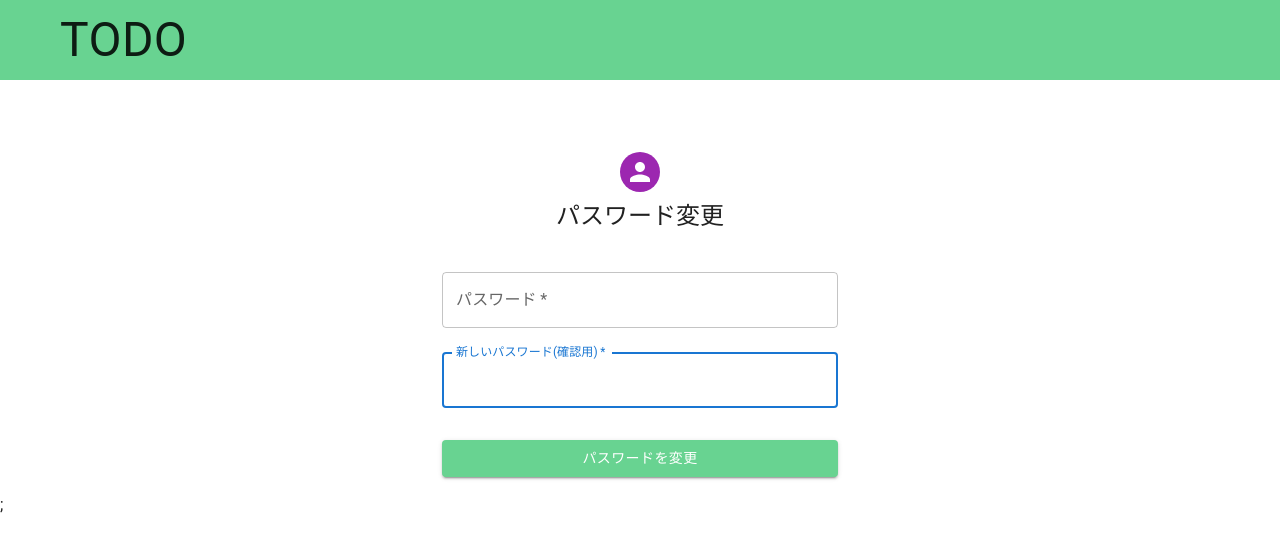
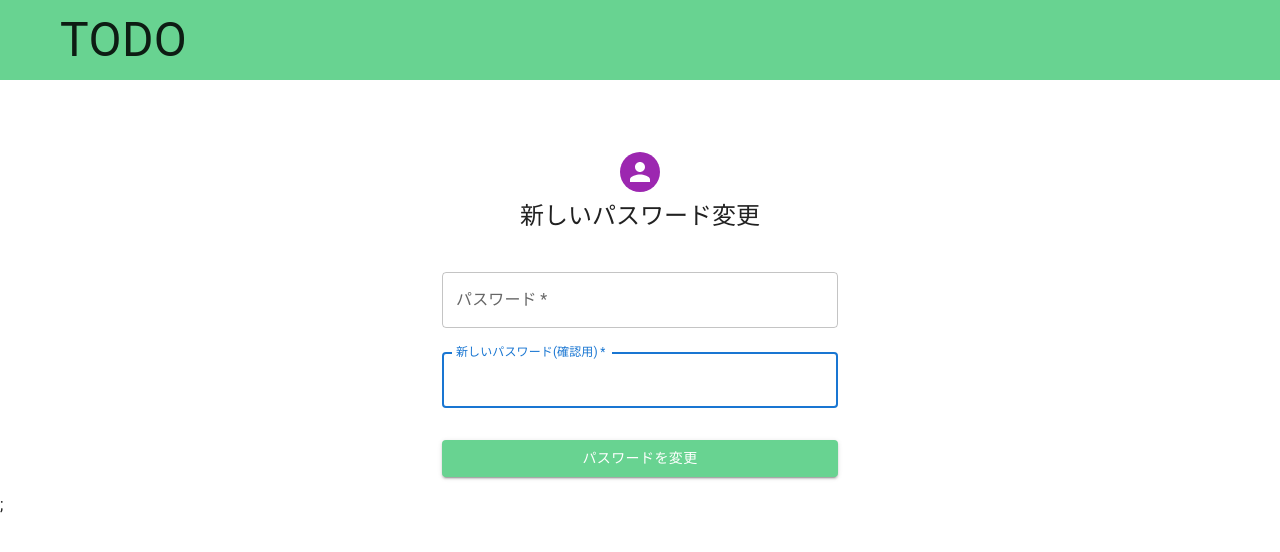
Before and after one commit to if-mentor/next_fire_todo_5, a Next.js app: page /passwordChange in a window 1280 px wide. Shown: the top 552 px of the page. Built offline with nearby package versions, Linux system fonts and the light colour scheme.

Commit message:
#26_パスワード変更ページ作成、文字修正

```diff
--- a/pages/passwordChange.tsx
+++ b/pages/passwordChange.tsx
@@ -28,7 +28,7 @@ const passwordChange = () => {
         >
           <Avatar sx={{ m: 1, bgcolor: 'secondary.main' }}></Avatar>
           <Typography component="h1" variant="h5">
-            パスワード変更
+            新しいパスワード変更
           </Typography>
 
           <Box
```
